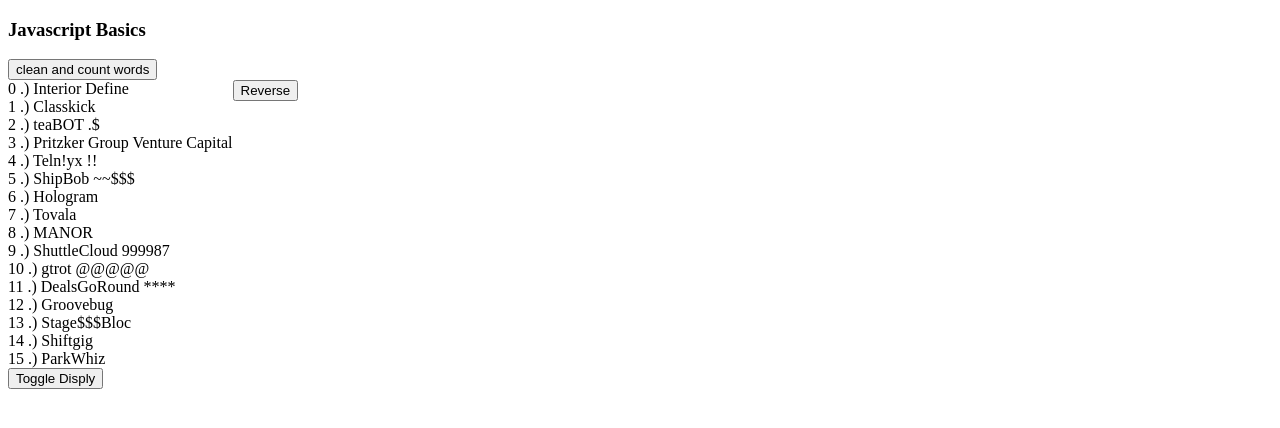
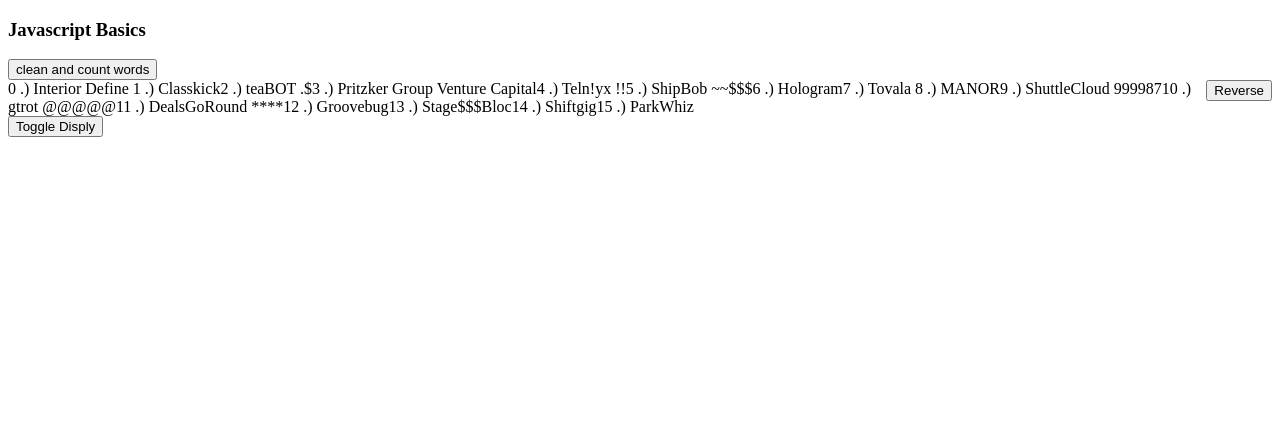
Before and after one commit to eric-fleming/csc436_homework1, a plain HTML site: page index.html in a window 1280 px wide. Both pictures are taken after a click on the button "Toggle Disply". Drawn offline with Linux system fonts and the light colour scheme.

Commit message:
toggle works on original list

```diff
--- a/index.html
+++ b/index.html
@@ -310,11 +310,34 @@
 
         //ideas
 
-        //get array of two boxes
+        //get container elements
         let list = document.querySelector("#rootContainer > div");
         let items = document.querySelectorAll("#rootContainer > div > div");
 
+        //convert to proper array type
+        let items_array = Array.prototype.slice.call(items);
+        let stateMessage = "";
+        items.forEach(function(item){
+            let displayState = item.style.display;
 
+            if(displayState == "inline"){
+                item.style.display = "block";
+                stateMessage = "block";
+            }
+            else if(displayState == "block"){
+                item.style.display = "inline";
+                stateMessage = "inline";
+            }
+            else if(displayState == "inline-block"){
+                item.style.display = "block";
+                stateMessage = "block";
+            }
+            else{
+                item.style.display = "inline";
+                stateMessage = "inline";
+            }
+            console.log(`The display state is in ${stateMessage}`);
+        });
 
 
 
```
